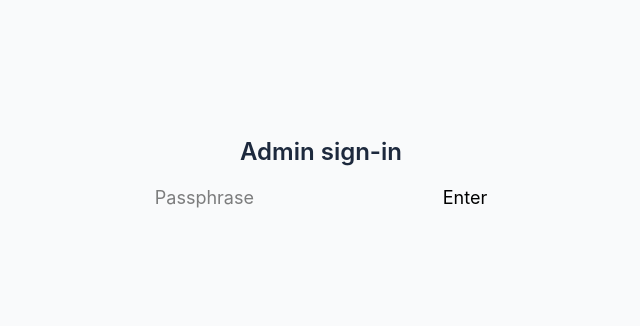
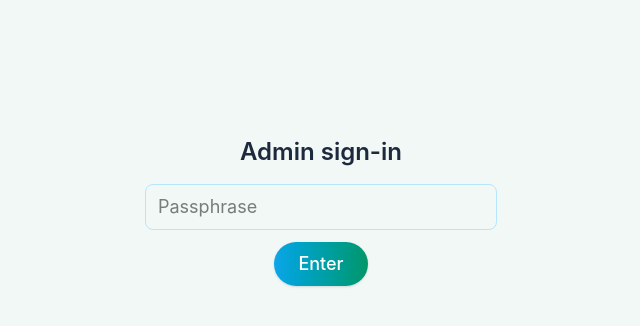
Before and after one commit to theBreadLover/memorial, a React (Vite) app: page /admin in a window 1280 px wide. Shown: the top 326 px of the page, without its empty margins (319-959 px from the left). Built offline with nearby package versions, Linux system fonts and the light colour scheme.

Commit message:
modified style and color pallet

```diff
--- a/src/components/PhotoCard.tsx
+++ b/src/components/PhotoCard.tsx
@@ -1,16 +1,16 @@
-type props = {
+type properties = {
 	imgSrc: string,
 	caption: string,
 }
 
-export default function PhotoCard({imgSrc, caption}: props) {
+export default function PhotoCard({imgSrc, caption}: properties) {
 	return (
 		<>
-			<figure>
+			<figure className="gallery-figure">
 				<img src={imgSrc}
 				     alt={caption}
 				     className="w-full h-64 object-contain rounded-lg"/>
-				<figcaption className="p-2 text-sm text-gray-700">{caption}</figcaption>
+				<figcaption className="p-2 text-sm text-slate-600 text-center">{caption}</figcaption>
 			</figure>
 		</>
 	)
--- a/src/index.css
+++ b/src/index.css
@@ -5,7 +5,7 @@
         @apply m-0 p-0 outline-none text-lg;
     }
     img {
-        @apply w-34 h-35 rounded-lg
+        @apply w-34 h-35 rounded-lg;
     }
 }
 
@@ -17,12 +17,47 @@
         @apply max-w-3xl w-full bg-white border border-black rounded-xl p-6 mb-8 shadow-sm;
     }
     .section-title {
-        @apply text-xl font-semibold border-b border-red-700 pb-2 mb-4
+        @apply text-xl font-semibold border-b border-accent-color pb-2 mb-4 text-slate-800;
+    }
+
+    /*Reused accross Messages, MessageForm, Admin, Gallery, Home */
+
+    .card-surface {
+        @apply bg-white/70 backdrop-blur border border-sky-100 shadow-sm rounded-2xl p-6;
+    }
+
+    .eyebrow-label {
+        @apply text-xs uppercase tracking-wide text-accent-color mb-1;
+    }
+
+    .tribute-message {
+        @apply border-l-4 border-accent-color bg-white/70 backdrop-blur rounded-r-xl px-4 py-3 mb-4 shadow-sm;
+    }
+
+    .form-field-input {
+        @apply w-full rounded-lg border border-sky-200 px-3 py-2 outline-none focus:ring-2 focus:ring-accent-color/40;
+    }
+
+    .btn-primary {
+        @apply rounded-full bg-gradient-to-r from-secondary-color to-accent-color text-white px-6 py-2 font-medium shadow hover:opacity-90 transition;
+    }
+
+    .btn-secondary {
+        @apply rounded-full bg-slate-200 text-slate-700 px-4 py-1.5 text-sm font-medium hover:bg-slate-300 transition;
+    }
+
+    .gallery-figure {
+        @apply rounded-xl overflow-hidden bg-gradient-to-b from-sky-50 to-emerald-50 shadow-sm;
+    }
+
+    .portrait-frame {
+        @apply rounded-full object-cover border-4 border-white shadow-xl ring-4 ring-sky-200;
     }
 }
 
 @theme   {
     --color-line-color: #0000001A;
-    --color-background-color: #F9FAFB;
-    --color-accent-color: red;
+    --color-background-color: #F1F8F6;
+    --color-accent-color: #059669;
+    --color-secondary-color: #0EA5E9;
 }
--- a/src/pages/Gallery.tsx
+++ b/src/pages/Gallery.tsx
@@ -9,7 +9,7 @@ export default function Gallery() {
 		>
 			<h2
 				id="gallery-title"
-				className="text-2xl font-semibold border-b  border-red-700 pb-2 mb-4"
+				className="section-title"
 			>
 				Gallery
 			</h2>
```
